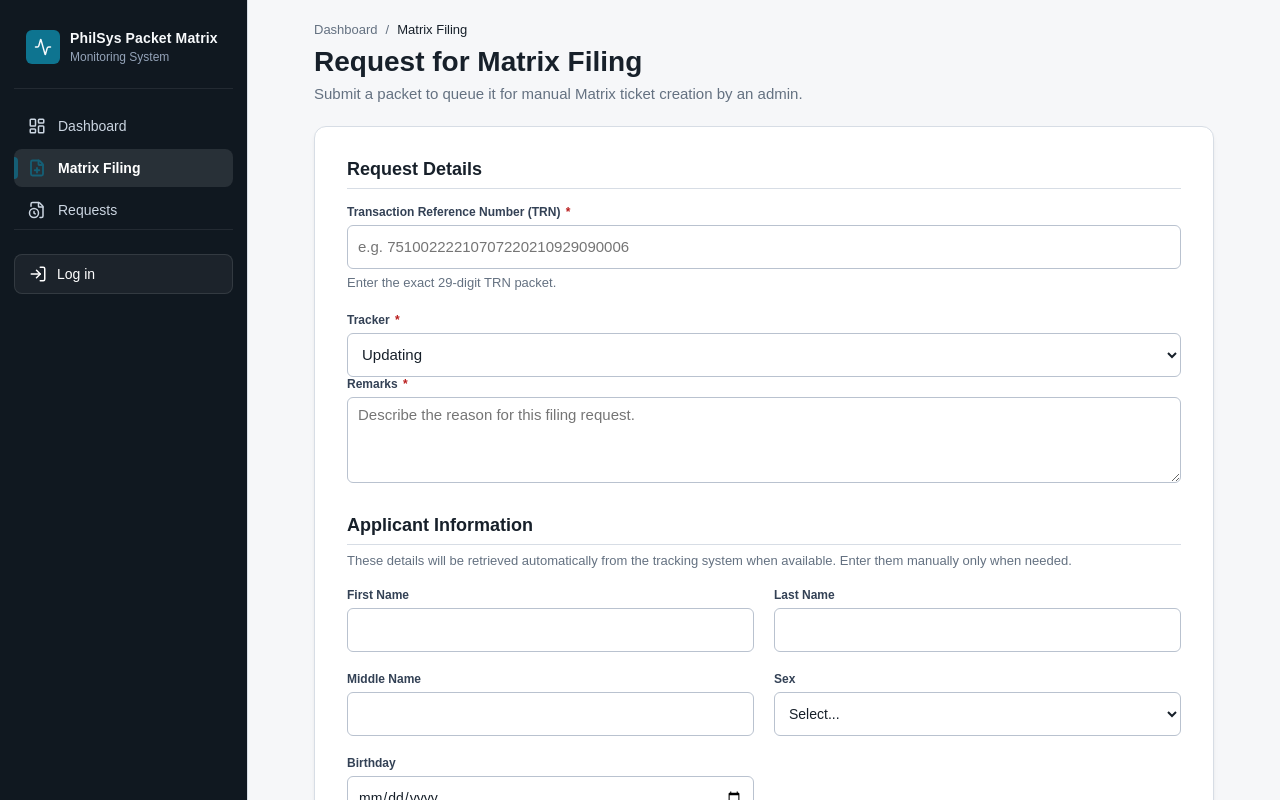
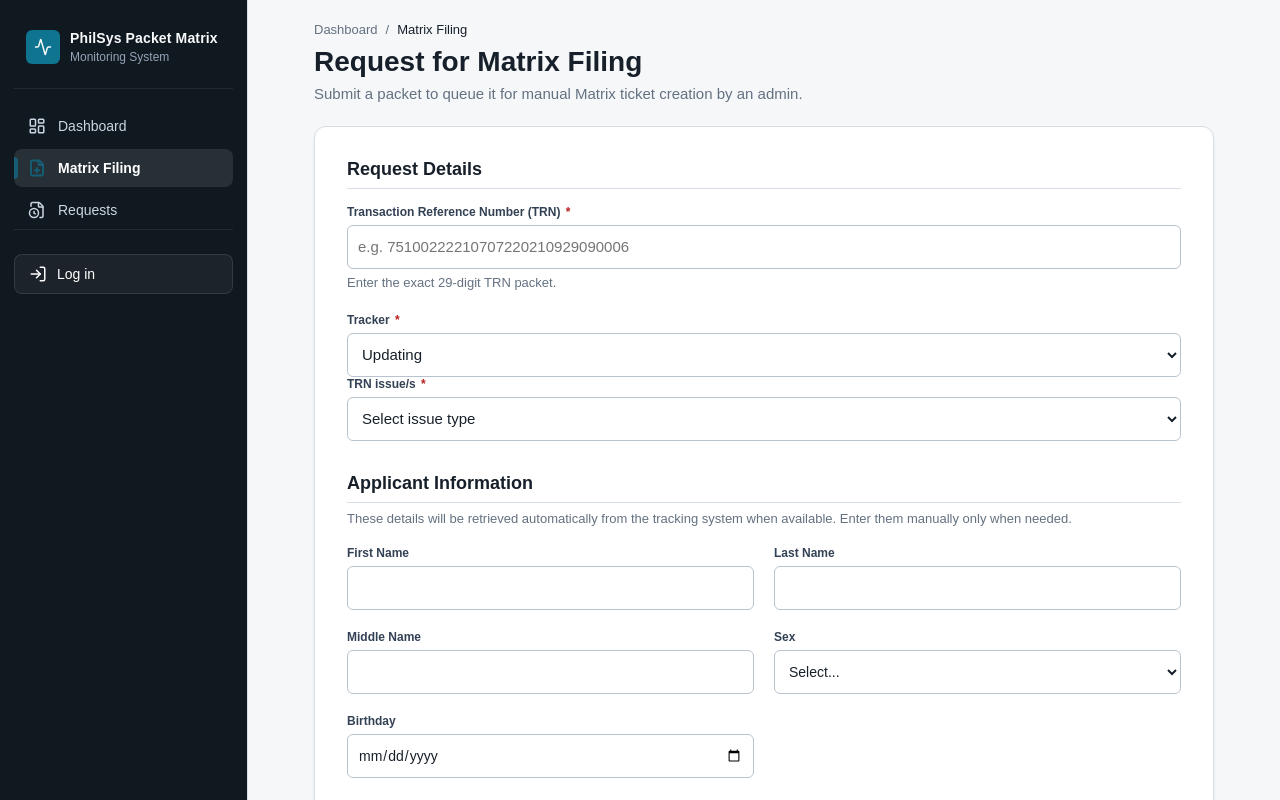
Before and after one commit to gorodium/MisOr-PhilSys-Packet-Monitoring, a Next.js app: page /dashboard/filing in a window 1280 px wide. Shown: the top 800 px of the page. Built offline with nearby package versions, Linux system fonts and the light colour scheme; no server answers.

Commit message:
feat: change Remarks to TRN issue/s dropdown in Matrix Filing

```diff
--- a/src/app/dashboard/filing/filing-client.tsx
+++ b/src/app/dashboard/filing/filing-client.tsx
@@ -7,7 +7,8 @@ import Link from "next/link";
 export function FilingClient() {
   const [trn, setTrn] = useState("");
   const [actionType, setActionType] = useState("Updating");
-  const [remarks, setRemarks] = useState("");
+  const [issueType, setIssueType] = useState("");
+  const [customIssue, setCustomIssue] = useState("");
 
   // Optional fields
   const [firstName, setFirstName] = useState("");
@@ -42,7 +43,7 @@ export function FilingClient() {
         body: JSON.stringify({
           trn: trn.replace(/\D/g, ""),
           actionType,
-          remarks,
+          remarks: issueType === "Others" ? customIssue : issueType,
           firstName: firstName || null,
           middleName: middleName || null,
           lastName: lastName || null,
@@ -70,7 +71,8 @@ export function FilingClient() {
 
   function clearForm() {
     setTrn("");
-    setRemarks("");
+    setIssueType("");
+    setCustomIssue("");
     setFirstName("");
     setMiddleName("");
     setLastName("");
@@ -160,20 +162,42 @@ export function FilingClient() {
                 </div>
 
                 <div className="form-group" style={{ display: "flex", flexDirection: "column", gap: "6px" }}>
-                  <label className="field-label" htmlFor="remarks">
-                    Remarks <span style={{ color: "var(--danger)", marginLeft: "2px" }} aria-label="required">*</span>
+                  <label className="field-label" htmlFor="issueType">
+                    TRN issue/s <span style={{ color: "var(--danger)", marginLeft: "2px" }} aria-label="required">*</span>
                   </label>
-                  <textarea
-                    id="remarks"
-                    className="input"
-                    style={{ minHeight: "44px", fontSize: "15px", resize: "vertical" }}
-                    placeholder="Describe the reason for this filing request."
-                    value={remarks}
-                    onChange={(e) => setRemarks(e.target.value)}
+                  <select
+                    id="issueType"
+                    className="select"
+                    style={{ minHeight: "44px", fontSize: "15px" }}
+                    value={issueType}
+                    onChange={(e) => setIssueType(e.target.value)}
                     required
-                    rows={4}
-                  />
+                  >
+                    <option value="" disabled>Select issue type</option>
+                    <option value="Unclickable">Unclickable</option>
+                    <option value="Still in progress">Still in progress</option>
+                    <option value="Failed Registration">Failed Registration</option>
+                    <option value="Others">Others</option>
+                  </select>
                 </div>
+
+                {issueType === "Others" && (
+                  <div className="form-group" style={{ display: "flex", flexDirection: "column", gap: "6px" }}>
+                    <label className="field-label" htmlFor="customIssue">
+                      Specify Issue <span style={{ color: "var(--danger)", marginLeft: "2px" }} aria-label="required">*</span>
+                    </label>
+                    <textarea
+                      id="customIssue"
+                      className="input"
+                      style={{ minHeight: "44px", fontSize: "15px", resize: "vertical" }}
+                      placeholder="Describe the technical problem"
+                      value={customIssue}
+                      onChange={(e) => setCustomIssue(e.target.value)}
+                      required
+                      rows={3}
+                    />
+                  </div>
+                )}
 
               </div>
             </div>
```
